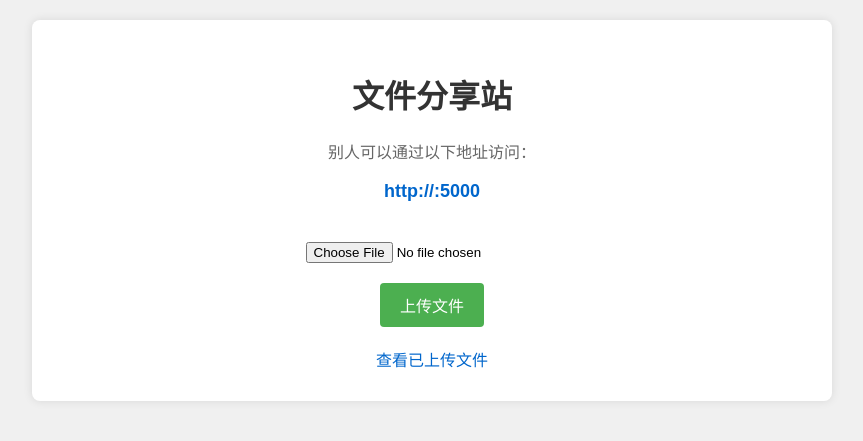
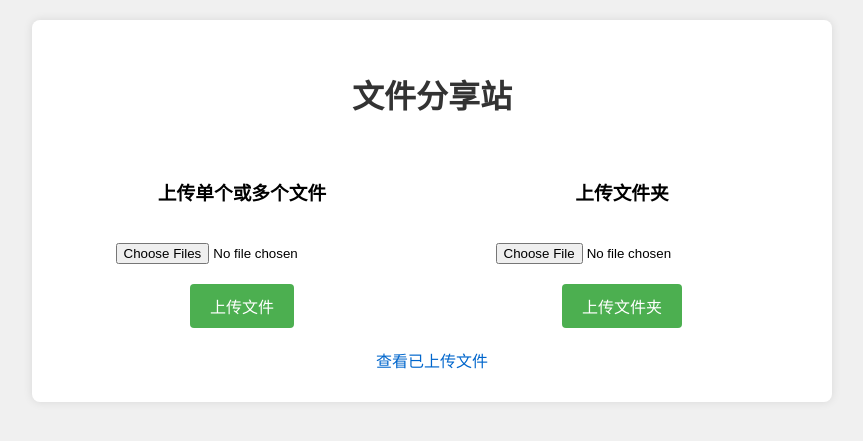
Before and after one commit to teng-zh/tst-, a Flask app: template templates/index.html in a window 1280 px wide. Shown: the top 441 px of the page, without its empty margins (208-1071 px from the left). Run offline with Flask 3, Linux system fonts and the light colour scheme; the template is opened without the code that fills it, so the values that code supplies are empty.

Commit message:
Add multiple file and folder upload support

```diff
--- a/app.py
+++ b/app.py
@@ -365,25 +365,33 @@ def share_file():
 def upload_file():
     if 'file' not in request.files:
         return redirect(url_for('index'))
-    file = request.files['file']
-    if file.filename == '':
+
+    # 获取所有上传的文件，包括文件夹中的文件
+    files = request.files.getlist('file')
+
+    if not files or all(f.filename == '' for f in files):
         return redirect(url_for('index'))
-    if file:
-        # Get client IP
-        client_ip = request.remote_addr
-        # Generate unique filename to avoid conflicts
-        filename = str(uuid.uuid4()) + '_' + file.filename
-        file.save(os.path.join(app.config['UPLOAD_FOLDER'], filename))
 
-        # Save file metadata with creator IP
-        metadata = get_file_metadata()
-        metadata[filename] = {
-            'creator_ip': client_ip,
-            'upload_time': os.path.getmtime(os.path.join(app.config['UPLOAD_FOLDER'], filename))
-        }
-        save_file_metadata(metadata)
+    # Get client IP
+    client_ip = request.remote_addr
 
-        return redirect(url_for('files'))
+    # Save file metadata
+    metadata = get_file_metadata()
+
+    for file in files:
+        if file.filename != '':
+            # 生成唯一文件名，避免冲突
+            filename = str(uuid.uuid4()) + '_' + file.filename
+            file.save(os.path.join(app.config['UPLOAD_FOLDER'], filename))
+
+            # 保存文件元数据，包含创建者IP
+            metadata[filename] = {
+                'creator_ip': client_ip,
+                'upload_time': os.path.getmtime(os.path.join(app.config['UPLOAD_FOLDER'], filename))
+            }
+
+    save_file_metadata(metadata)
+    return redirect(url_for('files'))
 
 @app.route('/files')
 def files():
--- a/templates/index.html
+++ b/templates/index.html
@@ -57,15 +57,21 @@
 <body>
     <div class="container">
         <h1>文件分享站</h1>
-        <div style="text-align: center; color: #666; margin-bottom: 20px;">
-            <p>别人可以通过以下地址访问：</p>
-            <p style="font-size: 18px; font-weight: bold; color: #0066cc;">http://{{ local_ip }}:5000</p>
+        <div style="display: flex; justify-content: center; gap: 20px; margin-bottom: 20px;">
+            <form class="upload-form" action="/upload" method="post" enctype="multipart/form-data" style="flex: 1; max-width: 400px;">
+                <h3>上传单个或多个文件</h3>
+                <input type="file" name="file" class="file-input" multiple required>
+                <br>
+                <input type="submit" value="上传文件" class="submit-btn">
+            </form>
+
+            <form class="upload-form" action="/upload" method="post" enctype="multipart/form-data" style="flex: 1; max-width: 400px;">
+                <h3>上传文件夹</h3>
+                <input type="file" name="file" class="file-input" webkitdirectory directory required>
+                <br>
+                <input type="submit" value="上传文件夹" class="submit-btn">
+            </form>
         </div>
-        <form class="upload-form" action="/upload" method="post" enctype="multipart/form-data">
-            <input type="file" name="file" class="file-input" required>
-            <br>
-            <input type="submit" value="上传文件" class="submit-btn">
-        </form>
         <a href="/files" class="files-link">查看已上传文件</a>
     </div>
 </body>
```
